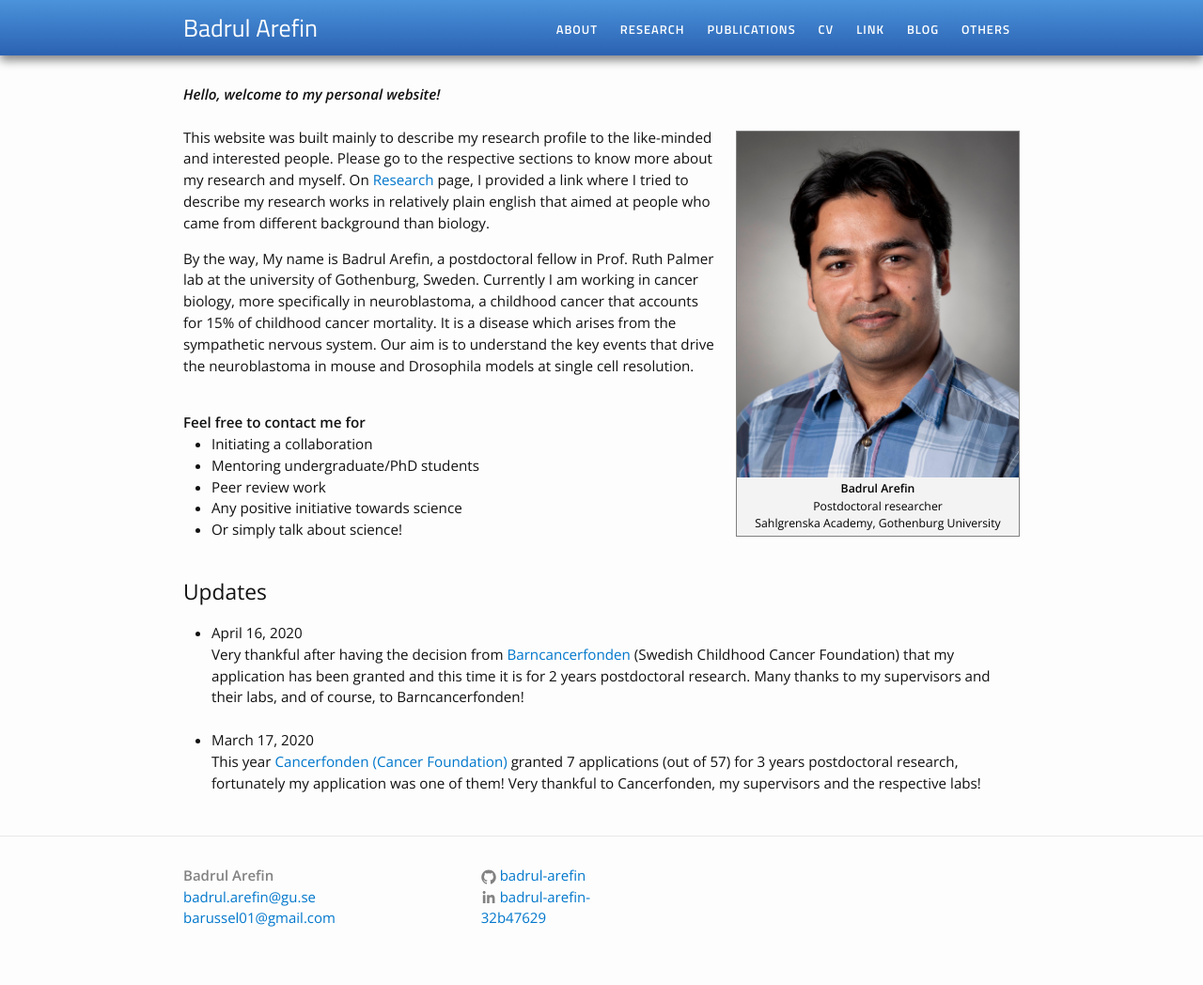
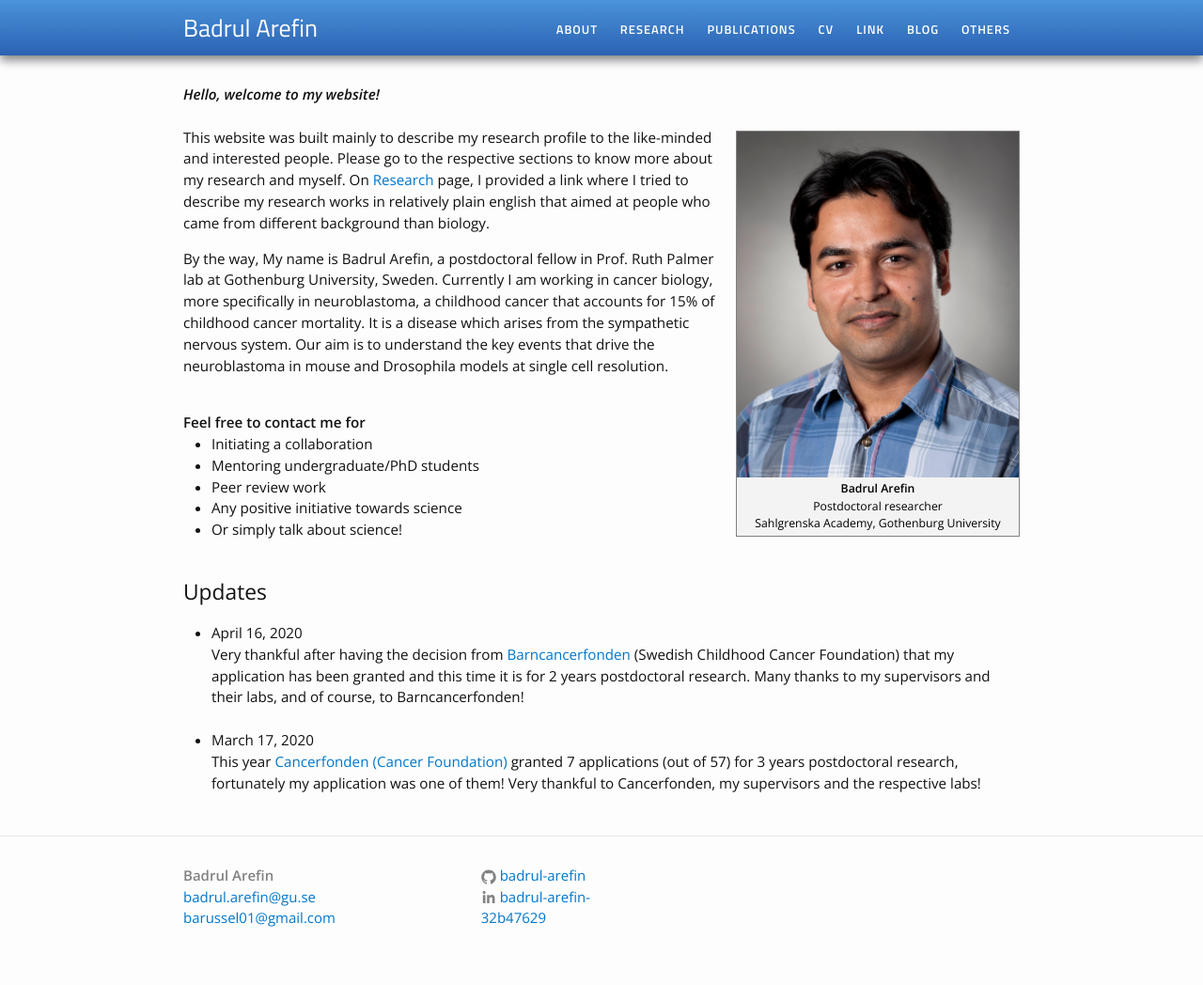
Before and after one commit to Badrul-Arefin/badrul-arefin.github.io, a Jekyll site: the page built from index.html, in a window 1280 px wide. Shown: the whole page at 94% size. Built offline with Jekyll 4.4.1, drawn with Linux system fonts in a browser that asks for light colours.

Commit message:
Update index.html

```diff
--- a/index.html
+++ b/index.html
@@ -4,7 +4,7 @@ layout: default
 
 <div class="home">
 
- <i><b>Hello, welcome to my personal website!</b></i><br><br>
+ <i><b>Hello, welcome to my website!</b></i><br><br>
 
  {% include image.html url="/images/pic_low2.jpg" caption="<b>Badrul Arefin</b><br>Postdoctoral researcher<br>Sahlgrenska Academy, Gothenburg University" width=300 align="right" %}
 
@@ -12,7 +12,7 @@ layout: default
   respective sections to know more about my research and myself. On <a href="research">Research</a> page, I provided a link where I tried to describe my
   research works in relatively plain english that aimed at people who came from different background than biology.<br>
 
-<p> By the way, My name is Badrul Arefin, a postdoctoral fellow in Prof. Ruth Palmer lab at the university of Gothenburg, Sweden. Currently I am working
+<p> By the way, My name is Badrul Arefin, a postdoctoral fellow in Prof. Ruth Palmer lab at Gothenburg University, Sweden. Currently I am working
   in cancer biology, more specifically in neuroblastoma, a childhood cancer that accounts for 15% of childhood cancer
   mortality. It is a disease which arises from the sympathetic nervous system. Our aim is to understand the key events that
   drive the neuroblastoma in mouse and Drosophila models at single cell resolution.<br>
```
